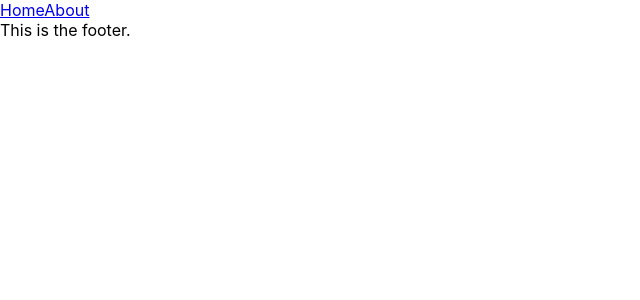
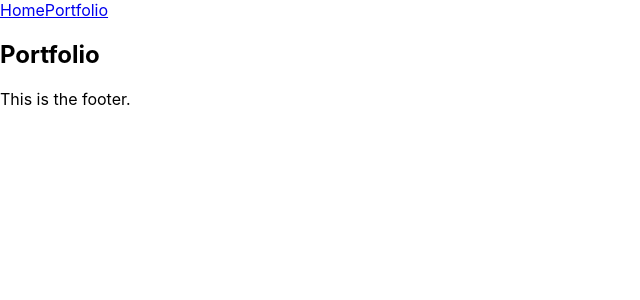
Before and after one commit to CaretCake/mf-website, a React (Create React App) app: page /portfolio in a window 1280 px wide. Shown: the top 300 px of the page, without its empty margins (0-640 px from the left). Built offline with nearby package versions, Linux system fonts and the light colour scheme.

Commit message:
Renamed and fixed references

```diff
--- a/src/App.js
+++ b/src/App.js
@@ -3,18 +3,18 @@ import {
   Switch,
   Route
 } from "react-router-dom";
-import Nav from "./components/Nav";
-import Home from "./components/Home";
-import About from "./components/About";
+import NavBar from "./components/NavBar";
+import HomePage from "./pages/HomePage";
+import PortfolioPage from "./pages/PortfolioPage";
 import Footer from "./components/Footer";
 
 export default function App() {
   return (
     <main>
-      <Nav />
+      <NavBar />
       <Switch>
-           <Route path='/' component={Home} exact />
-           <Route path='/about' component={About} />
+           <Route path='/' component={HomePage} exact />
+           <Route path='/portfolio' component={PortfolioPage} />
       </Switch>
       <Footer />
     </main>
--- a/src/components/Nav.js
+++ b/src/components/NavBar.js
@@ -1,16 +1,16 @@
 import React, { Component } from 'react';
 
-class Nav extends Component {
+class NavBar extends Component {
   render() {
     return(
     	<nav className="nav">
     		<div className="nav-container">
     			<a href="/">Home</a>
-            	<a href="/about">About</a>
+            	<a href="/portfolio">Portfolio</a>
     		</div>
     	</nav>
     );
   }
 }
 
-export default Nav;
+export default NavBar;
--- a/src/pages/HomePage.js
+++ b/src/pages/HomePage.js
@@ -1,9 +1,9 @@
 import React, { Component } from 'react';
 
-class Home extends Component {
+class HomePage extends Component {
   render() {
     return <h2>Home</h2>;
   }
 }
 
-export default Home;
+export default HomePage;
--- a/src/pages/PortfolioPage.js
+++ b/src/pages/PortfolioPage.js
@@ -1,9 +1,9 @@
 import React, { Component } from 'react';
 
-class About extends Component {
+class PortfolioPage extends Component {
   render() {
-    return <h2>About</h2>;
+    return <h2>Portfolio</h2>;
   }
 }
 
-export default About;
+export default PortfolioPage;
```
